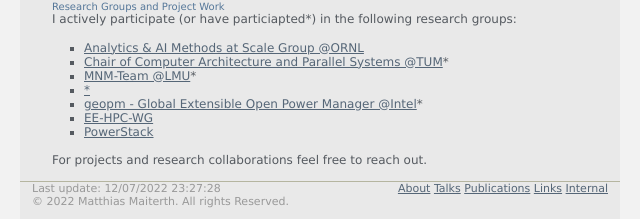
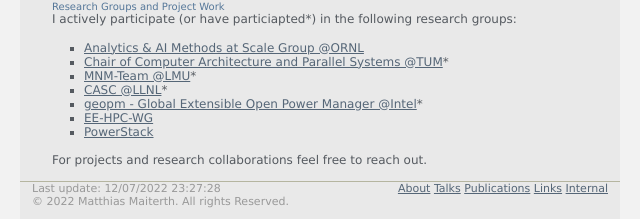
Before and after one commit to maiterth/maiterth.github.io, a plain HTML site: page index.html in a window 1280 px wide. Shown: the part 718-937 px from the top of the page, 320-960 px from the left. Drawn offline with Linux system fonts and the light colour scheme.

Commit message:
Update index.html

```diff
--- a/index.html
+++ b/index.html
@@ -86,7 +86,7 @@
                     <li><a href="https://www.ornl.gov/group/aaims">Analytics & AI Methods at Scale Group @ORNL</a></li>
                     <li><a href="http://https://www.ce.cit.tum.de/caps/">Chair of Computer Architecture and Parallel Systems @TUM</a>*</li>
                     <li><a href="http://www.nm.ifi.lmu.de">MNM-Team @LMU</a>*</li>
-                    <li><a href="https://computing.llnl.gov/casc"CASC @LLNL</a>*</li>
+                    <li><a href="https://computing.llnl.gov/casc">CASC @LLNL</a>*</li>
                     <li><a href="https://geopm.github.io/">geopm - Global Extensible Open Power Manager @Intel</a>*</li>
                     <li><a href="https://eehpcwg.llnl.gov/">EE-HPC-WG</a></li>
                     <li><a href="https://powerstack.lrr.in.tum.de/">PowerStack</a></li>
```
